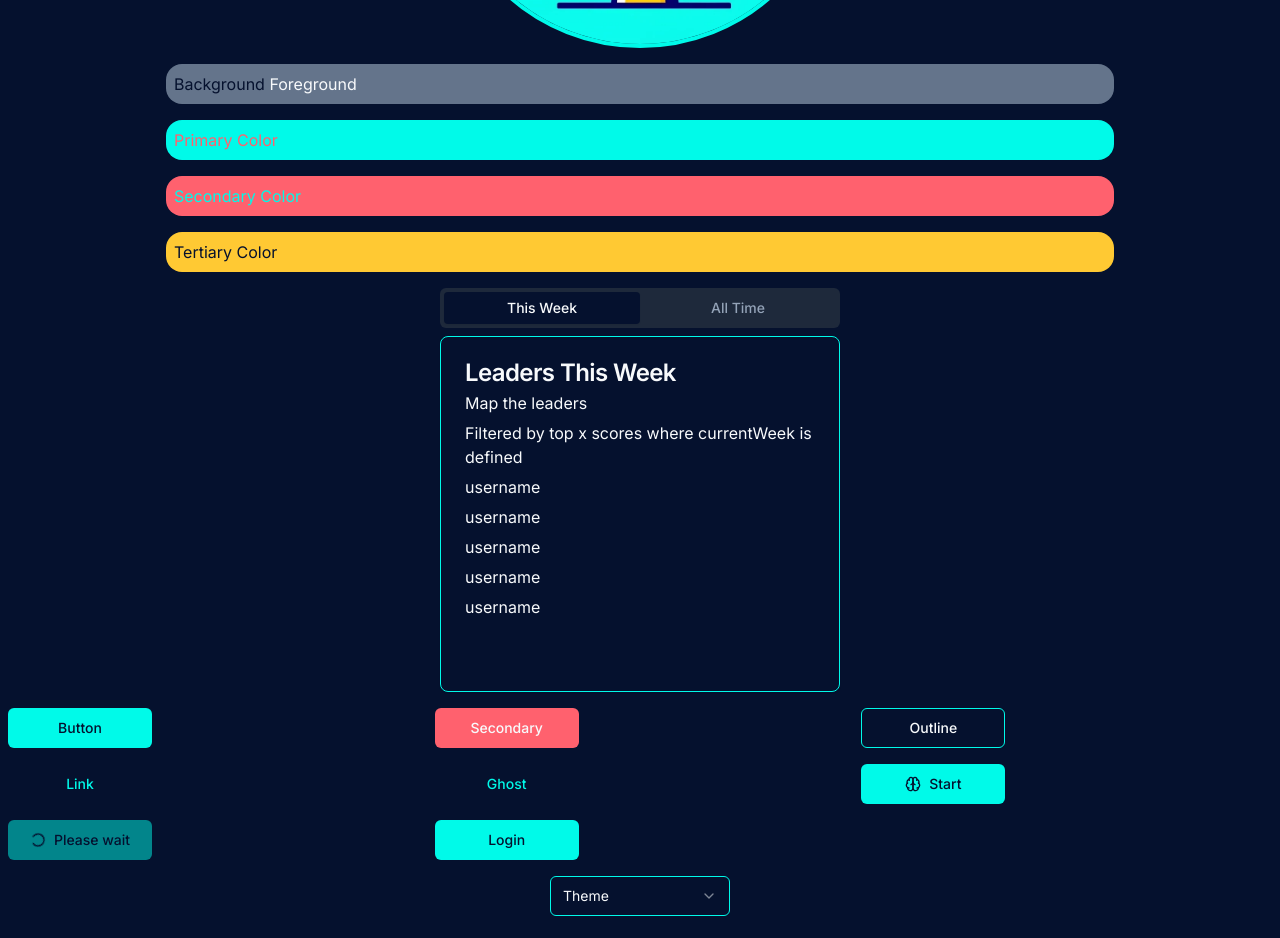
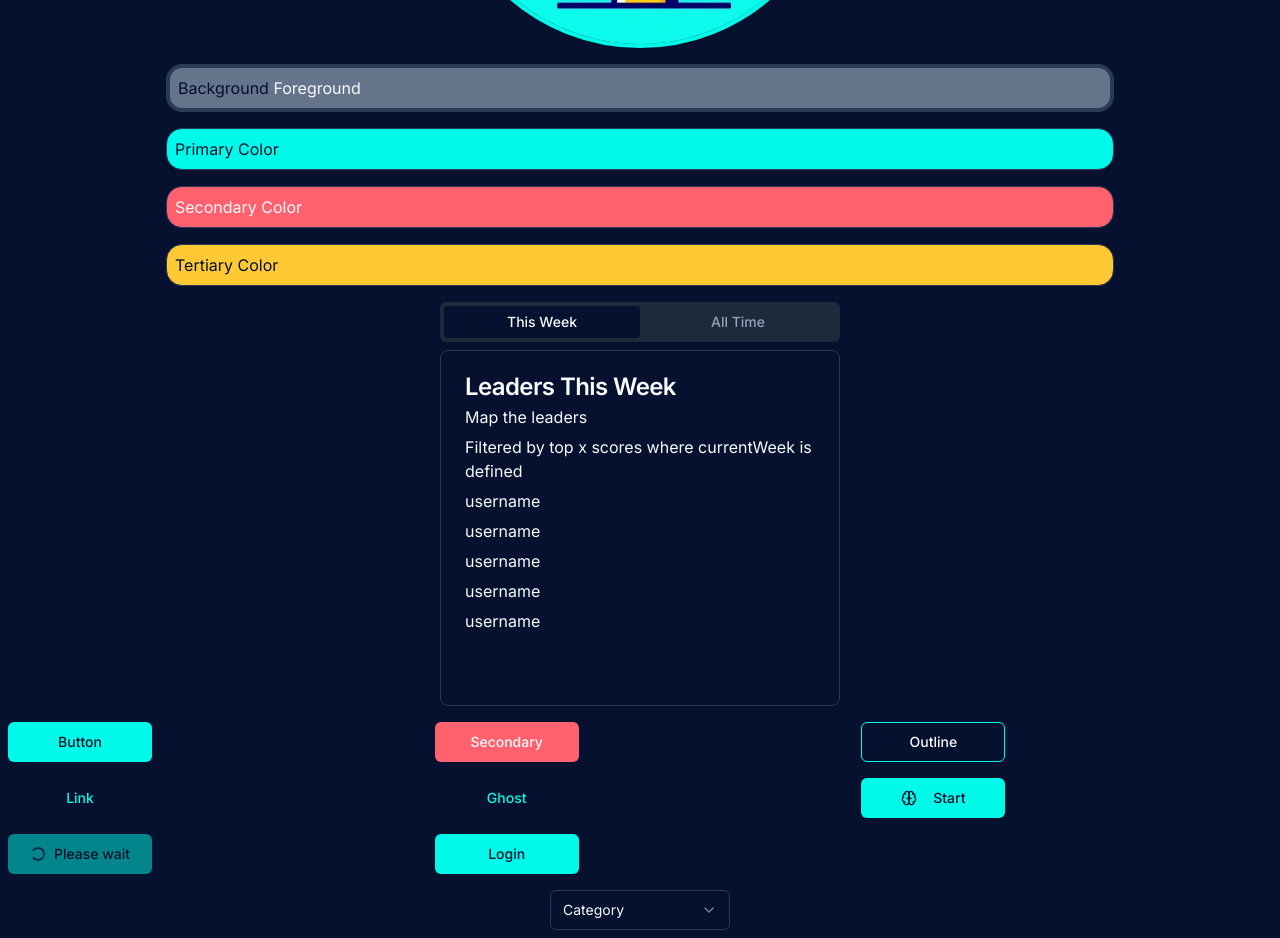
Before and after one commit to jwbw29/logo-trivia, a Next.js app: page /themes in a window 1280 px wide. Shown: the part 360-1298 px from the top of the page. Built offline with nearby package versions, Linux system fonts and the light colour scheme.

Commit message:
styling selector

```diff
--- a/app/globals.css
+++ b/app/globals.css
@@ -31,9 +31,9 @@
     --destructive: 0 62.8% 30.6%;
     --destructive-foreground: 210 40% 98%;
 
-    --border: 176 100% 49%;
-    --input: 176 100% 49%;
-    --ring: 176 100% 49%;
+    --border: 217.2 32.6% 25%;
+    --input: 217.2 32.6% 25%;
+    --ring: 212.7 26.8% 83.9%;
 
     --radius: 0.5rem;
   }
--- a/app/themes/page.tsx
+++ b/app/themes/page.tsx
@@ -25,27 +25,27 @@ import {
   PaginationPrevious,
 } from "@/components/ui/pagination";
 import { useToast, toast } from "@/components/ui/use-toast";
-import { CustomTab } from "@/components/customTab";
+import { LeaderboardTabs } from "@/components/LeaderboardTabs";
 
 export default function Themes() {
   return (
     <main className="flex flex-col min-h-screen items-center gap-4">
       <Image src={logo} alt="game logo" width={400} className="gameLogo" />
-      <div className="w-3/4 rounded-2xl p-2 bg-slate-500 ">
+      <div className="border-4 border-border w-3/4 rounded-2xl p-2 bg-slate-500 ">
         <span className="text-background">Background</span>{" "}
         <span className="text-foreground">Foreground</span>
       </div>
-      <div className="w-3/4 rounded-2xl p-2 bg-primary text-secondary">
+      <div className="border border-border w-3/4 rounded-2xl p-2 bg-primary text-primary-foreground">
         Primary Color
       </div>
-      <div className="w-3/4 rounded-2xl p-2 bg-secondary text-primary">
+      <div className="border border-border w-3/4 rounded-2xl p-2 bg-secondary text-secondary-foreground">
         Secondary Color
       </div>
-      <div className="w-3/4 rounded-2xl p-2 bg-tertiary text-tertiary-foreground">
+      <div className="border border-border w-3/4 rounded-2xl p-2 bg-tertiary text-tertiary-foreground">
         Tertiary Color
       </div>
       {/* //// Tabs */}
-      <CustomTab />
+      <LeaderboardTabs />
       {/* //// Buttons */}
       <div className="grid w-full grid-cols-3 grid-flow-row-dense gap-4">
         <div>
@@ -74,18 +74,39 @@ export default function Themes() {
         </div>
       </div>
       {/* //// Toast Button (still need this if we're forcing login instead of username submission?) */}
-      {/* //// Pagination */}
       {/* //// Select */}
       <Select>
         <SelectTrigger aria-label="category select" className="w-[180px]">
-          <SelectValue placeholder="Theme" />
+          <SelectValue placeholder="Category" />
         </SelectTrigger>
         <SelectContent>
-          <SelectItem value="light">Light</SelectItem>
-          <SelectItem value="dark">Dark</SelectItem>
-          <SelectItem value="system">System</SelectItem>
+          <SelectItem value="nba-all">NBA: All</SelectItem>
+          <SelectItem value="nba-east">NBA: Western Conference</SelectItem>
+          <SelectItem value="nba-west">NBA: Eastern Conference</SelectItem>
+          <SelectItem value="nfl-all">NFL: All</SelectItem>
+          <SelectItem value="nfl-afc">NFL: AFC</SelectItem>
+          <SelectItem value="nfl-nfc">NFL: NFC</SelectItem>
+          <SelectItem value="mlb-all">MLB: All</SelectItem>
+          <SelectItem value="mlb-nl">MLB: American League</SelectItem>
+          <SelectItem value="mlb-al">MLB: National League</SelectItem>
+          <SelectItem value="nhl-all">NHL: All</SelectItem>
+          <SelectItem value="nhl-east">NHL: Eastern Conference</SelectItem>
+          <SelectItem value="nhl-west">NHL: Western Conference</SelectItem>
+          <SelectItem value="mls-all">MLS: All</SelectItem>
+          <SelectItem value="mls-east">MLS: Eastern Conference</SelectItem>
+          <SelectItem value="mls-west">MLS: Western Conference</SelectItem>
+          <SelectItem value="wnba-all">WNBA: All</SelectItem>
+          <SelectItem value="wnba-east">WNBA: Eastern Conference</SelectItem>
+          <SelectItem value="wnba-west">WNBA: Western Conference</SelectItem>
+          <SelectItem value="ncaa-all">NCAA: All</SelectItem>
+          <SelectItem value="ncaa-acc">NCAA: ACC</SelectItem>
+          <SelectItem value="ncaa-big10">NCAA: Big Ten</SelectItem>
+          <SelectItem value="ncaa-big12">NCAA: Big 12</SelectItem>
+          <SelectItem value="ncaa-sec">NCAA: SEC</SelectItem>
+          <SelectItem value="states">States</SelectItem>
         </SelectContent>
       </Select>
+      {/* //// Pagination */}
     </main>
   );
 }
--- a/components/Buttons.tsx
+++ b/components/Buttons.tsx
@@ -46,11 +46,12 @@ export function ButtonGhost() {
   );
 }
 
-//// Button w Icon
+//// Button with Icon
 export function StartButton() {
   return (
-    <Button className="min-w-36 " aria-label="start button">
-      <LuBrain className="mr-2 h-4 w-4" /> Start
+    <Button className="min-w-36 gap-2 " aria-label="start button">
+      <LuBrain className="mr-2 h-4 w-4" />
+      Start
     </Button>
   );
 }
--- a/components/customTab.tsx
+++ b/components/LeaderboardTabs.tsx
@@ -12,7 +12,7 @@ import {
 } from "@/components/ui/card";
 import React from "react";
 
-export const CustomTab = () => {
+export const LeaderboardTabs = () => {
   return (
     <Tabs defaultValue="this-week" className="w-[400px]">
       <TabsList className="grid w-full grid-cols-2">
```
Also changed, not shown: 1 other file (tests, documents, lock files or other folders).
